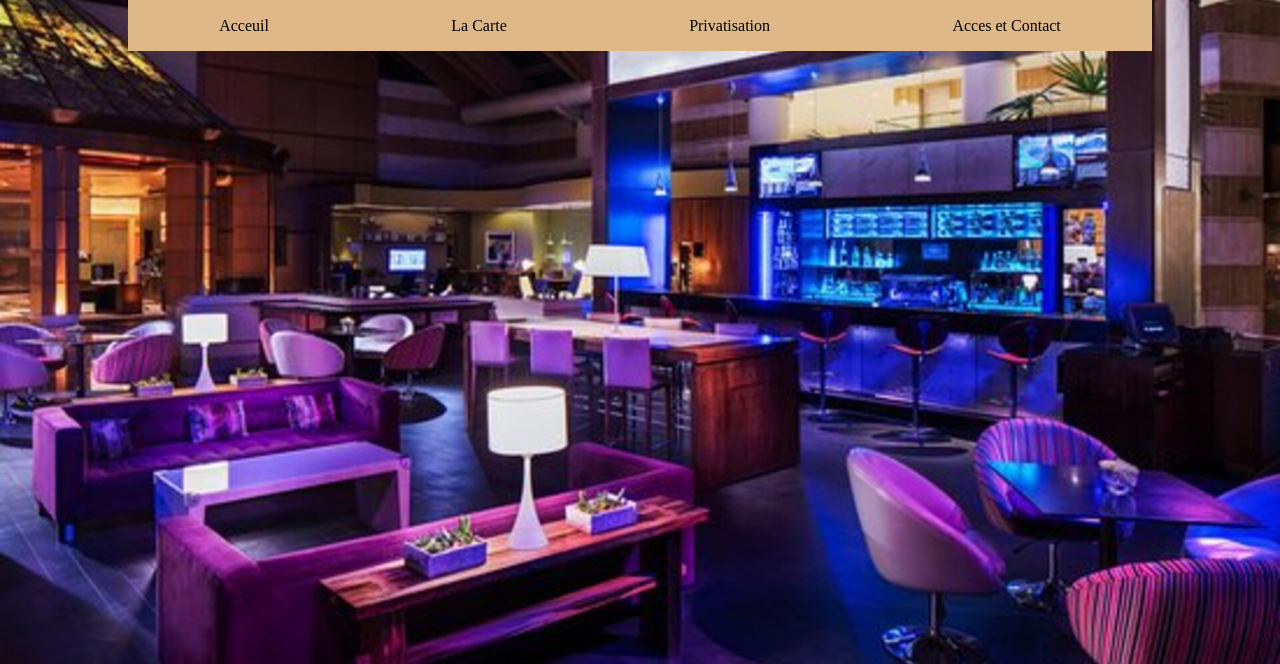
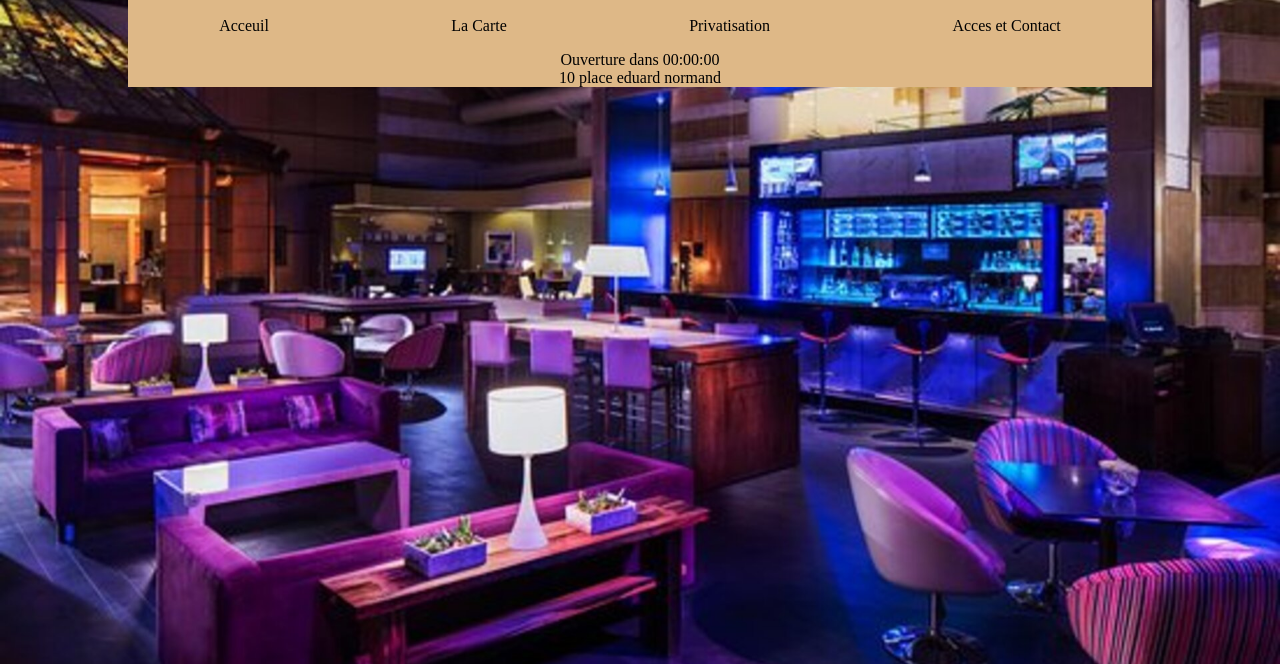
Before and after one commit to BaptisteGfy/KNB, a plain HTML site: page index.html in a window 1280 px wide. Shown: the part 136-800 px from the top of the page. Drawn offline with Linux system fonts and the light colour scheme.

Commit message:
ebauche 2

```diff
--- a/index.html
+++ b/index.html
@@ -23,10 +23,11 @@
           <p>Acces et Contact</p>
         </div>
       </header>
-      <section class="hero"></section>
+      <section class="hero">
+        <p>Ouverture dans 00:00:00</p>
+        <p>10 place eduard normand</p>
+      </section>
       <footer></footer>
     </div>
   </body>
 </html>
-
-10 place eduard normand
--- a/styles.css
+++ b/styles.css
@@ -58,3 +58,8 @@ header {
   border-left: 6px solid green;
   height: 500px;
 }
+.hero {
+  display: flex;
+  flex-direction: column;
+  align-items: center;
+}
```
